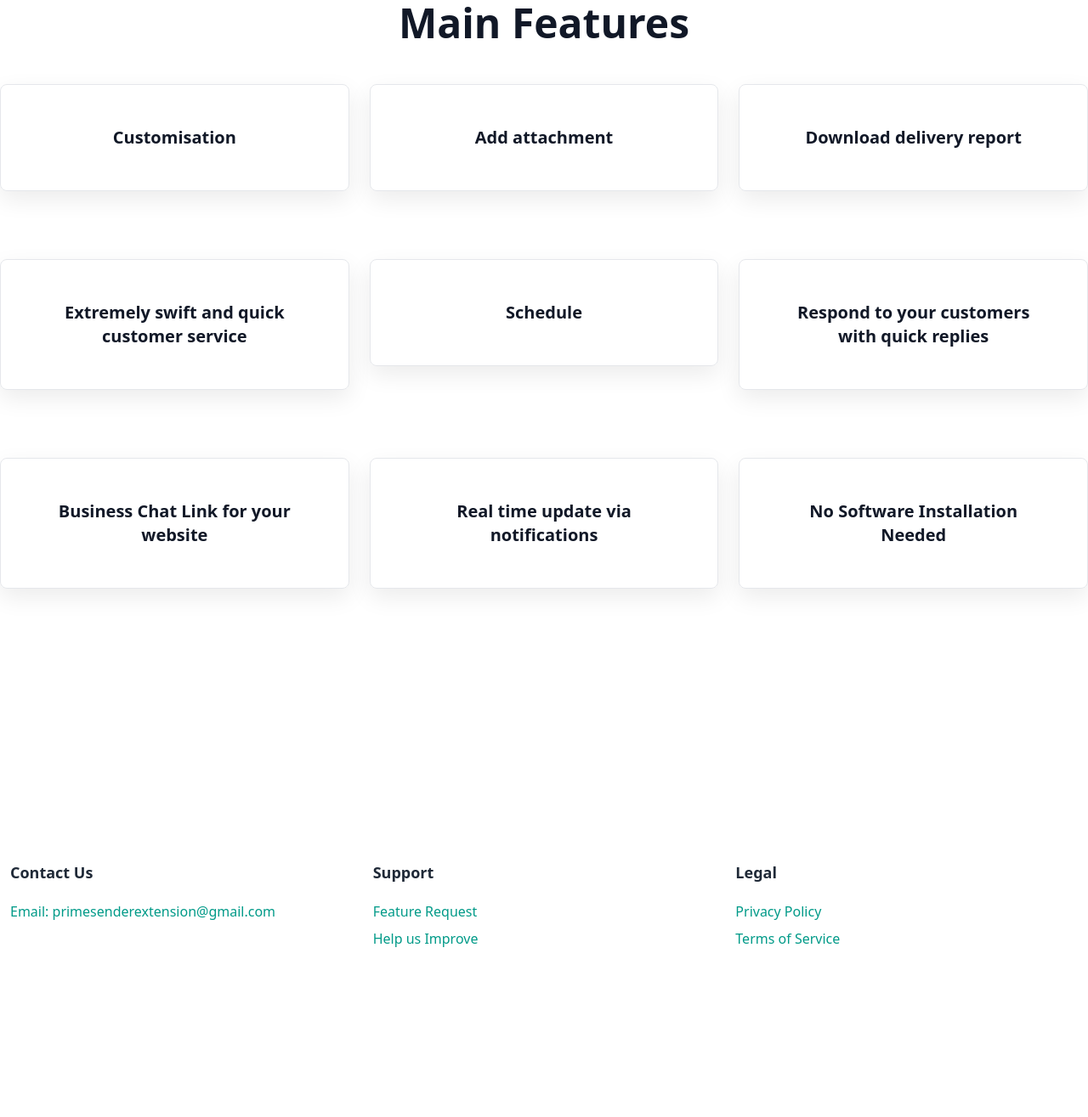
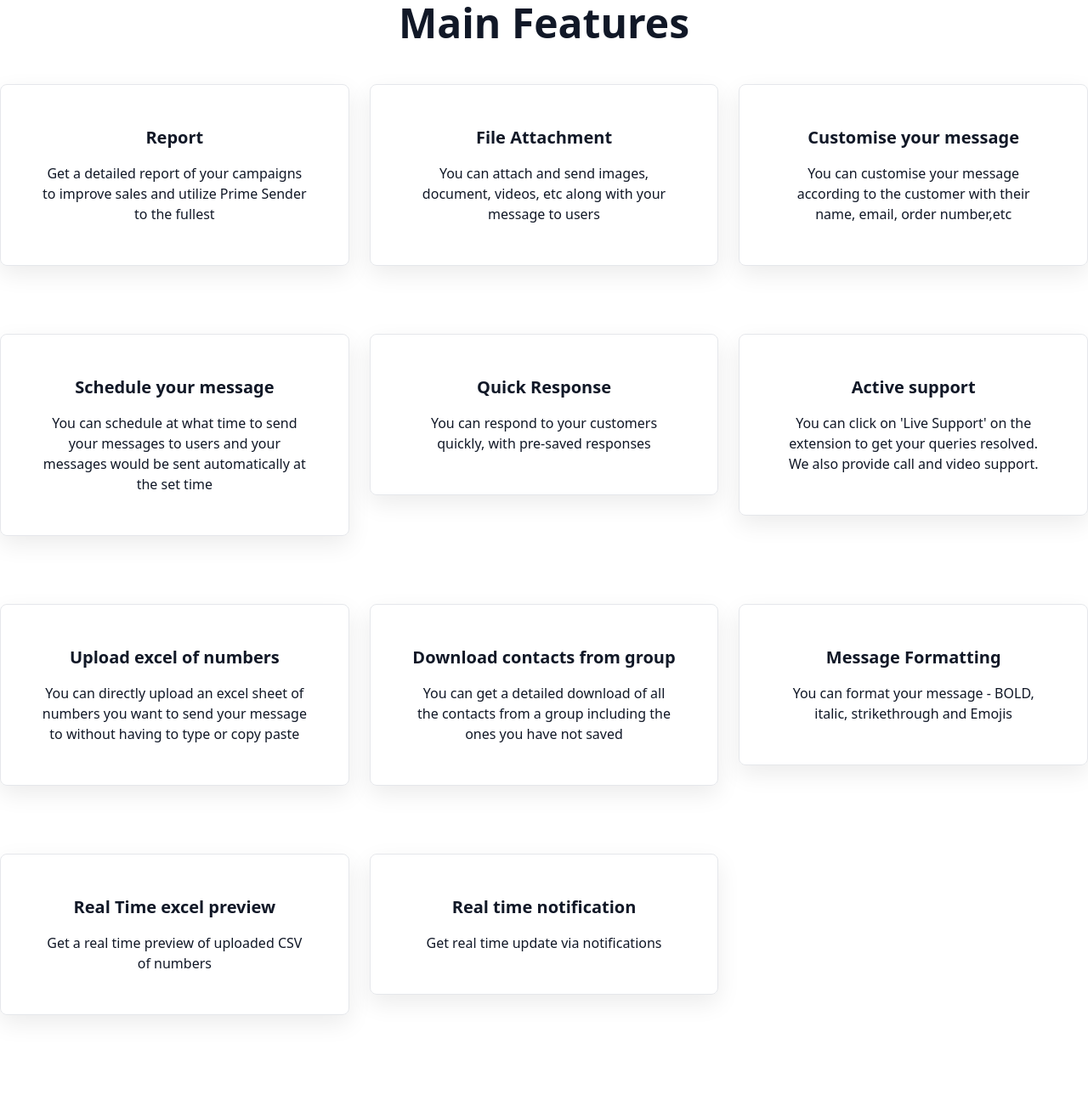
Before and after one commit to alphaextensions/wa-web-sender-website, a Gatsby site: page / in a window 1280 px wide. Shown: the part 885-2200 px from the top of the page at 85% size. Before the commit the page ends 2102 px from the top, so only its background shows below. Built offline with nearby package versions, Linux system fonts and the light colour scheme; Gatsby itself is replaced by a stand-in of ours.

Commit message:
updated few componenets

```diff
--- a/src/pages/index.js
+++ b/src/pages/index.js
@@ -21,27 +21,38 @@ import service2 from '../svg/undraw_Spreadsheet_re_cn18.png';
 import service1 from '../svg/undraw_text_field_htlv.png';
 import screenshot from '../svg/screenshot.png';
 
-
 export default () => (
   <Layout>
     <section className="pt-20 md:pt-40">
       <div className="container mx-auto px-8 lg:flex">
         <div className="text-center lg:text-left lg:w-1/2">
           <h1 className="text-4xl lg:text-5xl xl:text-6xl font-bold leading-none">
-            #1 Extension for your business
+            Best Extension for your business
           </h1>
-          {/* <p className="text-xl lg:text-2xl mt-6 font-light">
-            Broadcast messages to users simply & efficiently
-          </p> */}
           <p className="mt-8 md:mt-12">
-            <Button size="lg" link="https://chrome.google.com/webstore/detail/wa-web-sender/klfaghfflijdgoljefdlofkoinndmpia?src=website">Download Now</Button>
+            <a
+              href="https://chrome.google.com/webstore/detail/wa-web-sender/klfaghfflijdgoljefdlofkoinndmpia?src=website"
+              target="_blank"
+              style={{
+                backgroundColor: '#009a88',
+                color: '#fff',
+                paddingTop: '1rem',
+                paddingBottom: '1rem',
+                paddingLeft: "3rem",
+                paddingRight: "3rem",
+                borderRadius:"0.25rem",
+              }}
+            >
+              Download Now
+            </a>
           </p>
-          <p className="text-2xl mt-8" style={{marginRight: '24px'}}>Prime Sender is the best google chrome extension to enhance your business. It is the currently the highest rated and the best tool on the chrome webstore. Download now! <br/><br/>
+          <p className="text-2xl mt-8" style={{marginRight: '24px',fontWeight:"100",fontSize:"1.4rem"}}>Best productivity and communication tool for business. Prime Sender is the best google chrome extension to enhance your business. It is the currently the highest rated and the best tool on the chrome webstore.<br/><br/></p>
 
-            Lifetime Offer : Basic Features FREE FOREVER!</p>
+         <p className='text-2xl'>Lifetime Offer : Basic Features FREE FOREVER!</p>
+          {/*<p className="mt-4 text-gray-600">Sed fermentum felis ut cursu</p>*/}
         </div>
         <div className="lg:w-1/2">
-          <img src={screenshot} style={{width: '100%'}}/>
+          <img src={screenshot} style={{ width: '100%' }} />
         </div>
       </div>
     </section>
@@ -51,17 +62,30 @@ export default () => (
         <div className="flex flex-col sm:flex-row sm:-mx-3 mt-12">
           <div className="flex-1 px-3">
             <Card className="mb-8">
-              <p className="font-semibold text-xl">Customisation</p>
+              <p className="font-semibold text-xl">Report</p>
+              <p className="mt-4">
+                Get a detailed report of your campaigns to improve sales and utilize Prime Sender to
+                the fullest
+                {/* Get a detailed report of your campaigns and promotions to improve sales and utilize Web Sender to the fullest */}
+              </p>
             </Card>
           </div>
           <div className="flex-1 px-3">
             <Card className="mb-8">
-              <p className="font-semibold text-xl">Add attachment</p>
+              <p className="font-semibold text-xl">File Attachment</p>
+              <p className="mt-4">
+                You can attach and send images, document, videos, etc along with your message to
+                users
+              </p>
             </Card>
           </div>
           <div className="flex-1 px-3">
             <Card className="mb-8">
-              <p className="font-semibold text-xl">Download delivery report</p>
+              <p className="font-semibold text-xl">Customise your message</p>
+              <p className="mt-4">
+                You can customise your message according to the customer with their name, email,
+                order number,etc
+              </p>
             </Card>
           </div>
         </div>
@@ -70,17 +94,28 @@ export default () => (
         <div className="flex flex-col sm:flex-row sm:-mx-3 mt-12">
           <div className="flex-1 px-3">
             <Card className="mb-8">
-              <p className="font-semibold text-xl">Extremely swift and quick customer service</p>
+              <p className="font-semibold text-xl">Schedule your message</p>
+              <p className="mt-4">
+                You can schedule at what time to send your messages to users and your messages would
+                be sent automatically at the set time
+              </p>
             </Card>
           </div>
           <div className="flex-1 px-3">
             <Card className="mb-8">
-              <p className="font-semibold text-xl">Schedule</p>
+              <p className="font-semibold text-xl">Quick Response</p>
+              <p className="mt-4">
+                You can respond to your customers quickly, with pre-saved responses
+              </p>
             </Card>
           </div>
           <div className="flex-1 px-3">
             <Card className="mb-8">
-              <p className="font-semibold text-xl">Respond to your customers with quick replies</p>
+              <p className="font-semibold text-xl">Active support</p>
+              <p className="mt-4">
+                You can click on 'Live Support' on the extension to get your queries resolved. We
+                also provide call and video support.
+              </p>
             </Card>
           </div>
         </div>
@@ -89,62 +124,88 @@ export default () => (
         <div className="flex flex-col sm:flex-row sm:-mx-3 mt-12">
           <div className="flex-1 px-3">
             <Card className="mb-8">
-              <p className="font-semibold text-xl">Business Chat Link for your website</p>
+              <p className="font-semibold text-xl">Upload excel of numbers</p>
+              <p className="mt-4">
+                You can directly upload an excel sheet of numbers you want to send your message to
+                without having to type or copy paste
+              </p>
             </Card>
           </div>
           <div className="flex-1 px-3">
             <Card className="mb-8">
-              <p className="font-semibold text-xl">Real time update via notifications</p>
+              <p className="font-semibold text-xl">Download contacts from group</p>
+              <p className="mt-4">
+                You can get a detailed download of all the contacts from a group including the ones
+                you have not saved
+              </p>
             </Card>
           </div>
           <div className="flex-1 px-3">
             <Card className="mb-8">
-              <p className="font-semibold text-xl">No Software Installation Needed</p>
+              <p className="font-semibold text-xl">Message Formatting</p>
+              <p className="mt-4">
+                You can format your message - BOLD, italic, strikethrough and Emojis
+              </p>
             </Card>
           </div>
         </div>
       </div>
+      <div className="container mx-auto text-center">
+        <div className="flex flex-col sm:flex-row sm:-mx-3 mt-12">
+          <div className="flex-1 px-3">
+            <Card className="mb-8">
+              <p className="font-semibold text-xl">Real Time excel preview</p>
+              <p className="mt-4">Get a real time preview of uploaded CSV of numbers</p>
+            </Card>
+          </div>
+          <div className="flex-1 px-3">
+            <Card className="mb-8">
+              <p className="font-semibold text-xl">Real time notification</p>
+              <p className="mt-4">Get real time update via notifications</p>
+            </Card>
+          </div>
+          <div className="flex-1 px-3"></div>
+        </div>
+      </div>
     </section>
-    {/* <SplitSection
+    <SplitSection
       id="services"
       primarySlot={
         <div className="lg:pr-32 xl:pr-48">
-          <h3 className="text-3xl font-semibold leading-tight">Send broadcast messages in a few clicks</h3>
+          <h3 className="text-3xl font-semibold leading-tight">
+            Send broadcast messages in a few clicks
+          </h3>
           <p className="mt-8 text-xl font-light leading-relaxed">
-            Prime Sender lets you broadcast messages to users according to your customization.
-            This can be done in a few clicks and the messages will be send in a few seconds.
+            Prime Sender lets you broadcast messages to users according to your customization. This
+            can be done in a few clicks and the messages will be send in a few seconds.
           </p>
         </div>
       }
-      secondarySlot={<img src={service1} alt="WS" />}
+      secondarySlot={<img src={service1} alt="PS" />}
     />
     <SplitSection
       reverseOrder
       primarySlot={
         <div className="lg:pl-32 xl:pl-48">
-          <h3 className="text-3xl font-semibold leading-tight">
-            Import CSV
-          </h3>
+          <h3 className="text-3xl font-semibold leading-tight">Import CSV</h3>
           <p className="mt-8 text-xl font-light leading-relaxed">
             Ability to import csv of numbers.
           </p>
         </div>
       }
-      secondarySlot={<img src={service2} alt="WS" />}
+      secondarySlot={<img src={service2} alt="PS" />}
     />
     <SplitSection
       primarySlot={
         <div className="lg:pr-32 xl:pr-48">
-          <h3 className="text-3xl font-semibold leading-tight">
-            Add Attachment
-          </h3>
+          <h3 className="text-3xl font-semibold leading-tight">Add Attachment</h3>
           <p className="mt-8 text-xl font-light leading-relaxed">
-            Add and send attachments including photos, videos, contacts, document,etc.
-            This way you can send promotional posters to you customers and be connected.
+            Add and send attachments including photos, videos, contacts, document,etc. This way you
+            can send promotional posters to you customers and be connected.
           </p>
         </div>
       }
-      secondarySlot={<img src={service3} alt="WS" />}
-    /> */}
+      secondarySlot={<img src={service3} alt="PS" />}
+    />
   </Layout>
 );
```
